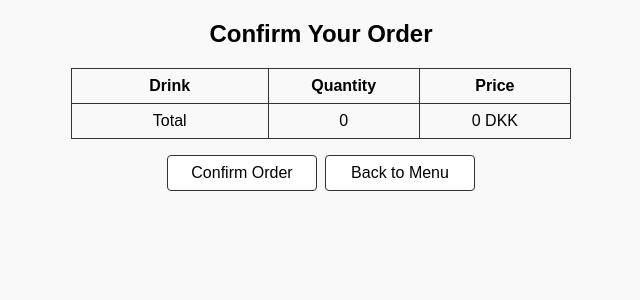
After one commit to palmispojk/bar_payment_service, a Flask app: template src/bar_payment_service/templates/confirm_order.html in a window 1280 px wide. The commit adds this page. Shown: the top 300 px of the page, without its empty margins (319-959 px from the left). Run offline with Flask 3, Linux system fonts and the light colour scheme; the template is opened without the code that fills it: most values are stand-ins (such as "Sample title", 1, 10 or a date in 2020); parts of the project's set-up code (start-up, migrations or seed data) failed here and were passed over.

Commit message:
frontend cart and confirm pages

```diff
--- /dev/null
+++ b/src/bar_payment_service/static/confirm_page.js
@@ -0,0 +1,47 @@
+import { breakdownWithSpecials } from './cart/cart_utils.js';
+import { renderStaticCartTable } from './cart/cart_render.js';
+
+// Load cart from localStorage
+let cart = JSON.parse(localStorage.getItem("cart") || "{}");
+
+// Render table using shared module
+renderStaticCartTable(cart, drinks, specialsData, "cart-table");
+
+// Calculate totals
+let totalPrice = Object.entries(cart).reduce((sum, [name, qty]) => {
+    const rows = breakdownWithSpecials(name, qty, drinks, specialsData);
+    return sum + rows.reduce((rSum, r) => rSum + r.price, 0);
+}, 0);
+
+let totalQty = Object.entries(cart).reduce((sum, [name, qty]) => {
+    const rows = breakdownWithSpecials(name, qty, drinks, specialsData);
+    return sum + rows.reduce((rSum, r) => rSum + r.drinkQty, 0);
+}, 0);
+
+// Confirm order button
+document.getElementById("confirm-order").onclick = async (e) => {
+    if (totalQty === 0) {
+        alert("Cart is empty!");
+        return;
+    }
+
+    const finalizeUrl = e.target.dataset.finalizeUrl;
+
+    const response = await fetch(finalizeUrl, {
+        method: "POST",
+        headers: { "Content-Type": "application/json" },
+        body: JSON.stringify({ cart })
+    });
+
+    if (response.ok) {
+        localStorage.removeItem("cart"); // clear cart after order
+        window.location.href = "/thankyou";
+    } else {
+        alert("Error finalizing order. Try again.");
+    }
+};
+
+// Back to menu button
+document.getElementById("back-to-menu").onclick = (e) => {
+    window.location.href = e.target.dataset.indexUrl;
+};
--- a/src/bar_payment_service/static/style.css
+++ b/src/bar_payment_service/static/style.css
@@ -121,7 +121,7 @@
     gap: 0.5rem; /* spacing between buttons */
 }
 
-#place-order, #clear-table {
+.cart-utility-button {
     flex: 1;                /* make buttons grow equally */
     max-width: 150px;       /* optional maximum width */
     padding: 0.5rem 1rem;
@@ -133,7 +133,7 @@
     text-align: center;     /* center the text inside button */
 }
 
-#place-order:hover, #clear-table:hover {
+.cart-utility-button:hover {
     background-color: #e0e0e0;
 }
 
--- /dev/null
+++ b/src/bar_payment_service/templates/confirm_order.html
@@ -0,0 +1,37 @@
+<!DOCTYPE html>
+<html lang="en">
+<head>
+<meta name="viewport" content="width=device-width, initial-scale=1, maximum-scale=1, user-scalable=no">
+<title>Confirm Your Order</title>
+<link rel="stylesheet" href="{{ url_for('static', filename='style.css') }}">
+</head>
+<body>
+
+<h2>Confirm Your Order</h2>
+<table id="cart-table" border="1">
+    <tr>
+        <th>Drink</th>
+        <th>Quantity</th>
+        <th>Price</th>
+    </tr>
+</table>
+
+<div class="button-container">
+    <button class="cart-utility-button" id="confirm-order">Confirm Order</button>
+    <button
+        class="cart-utility-button"
+        id="back-to-menu"
+        data-index-url="{{ url_for('index.index') }}">
+        Back to Menu
+    </button>
+</div>
+
+<script>
+    const drinks = {{ drinks|tojson }};
+    const specialsData = {{ specials|safe }};
+</script>
+
+<script type="module" src="{{ url_for('static', filename='confirm_page.js') }}"></script>
+
+</body>
+</html>
```
Also changed, not shown: src/bar_payment_service/templates/index.html (+9 -3 lines).
